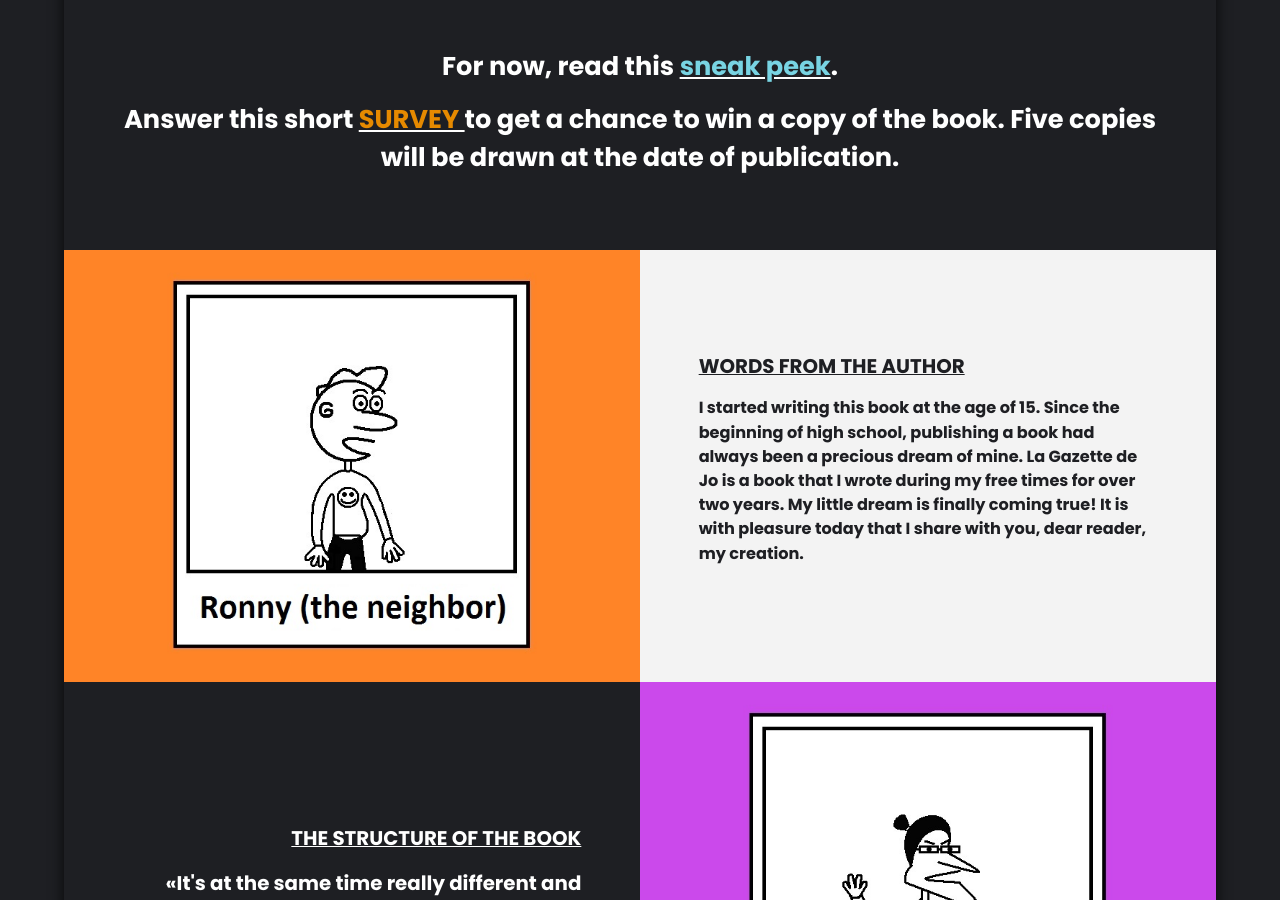
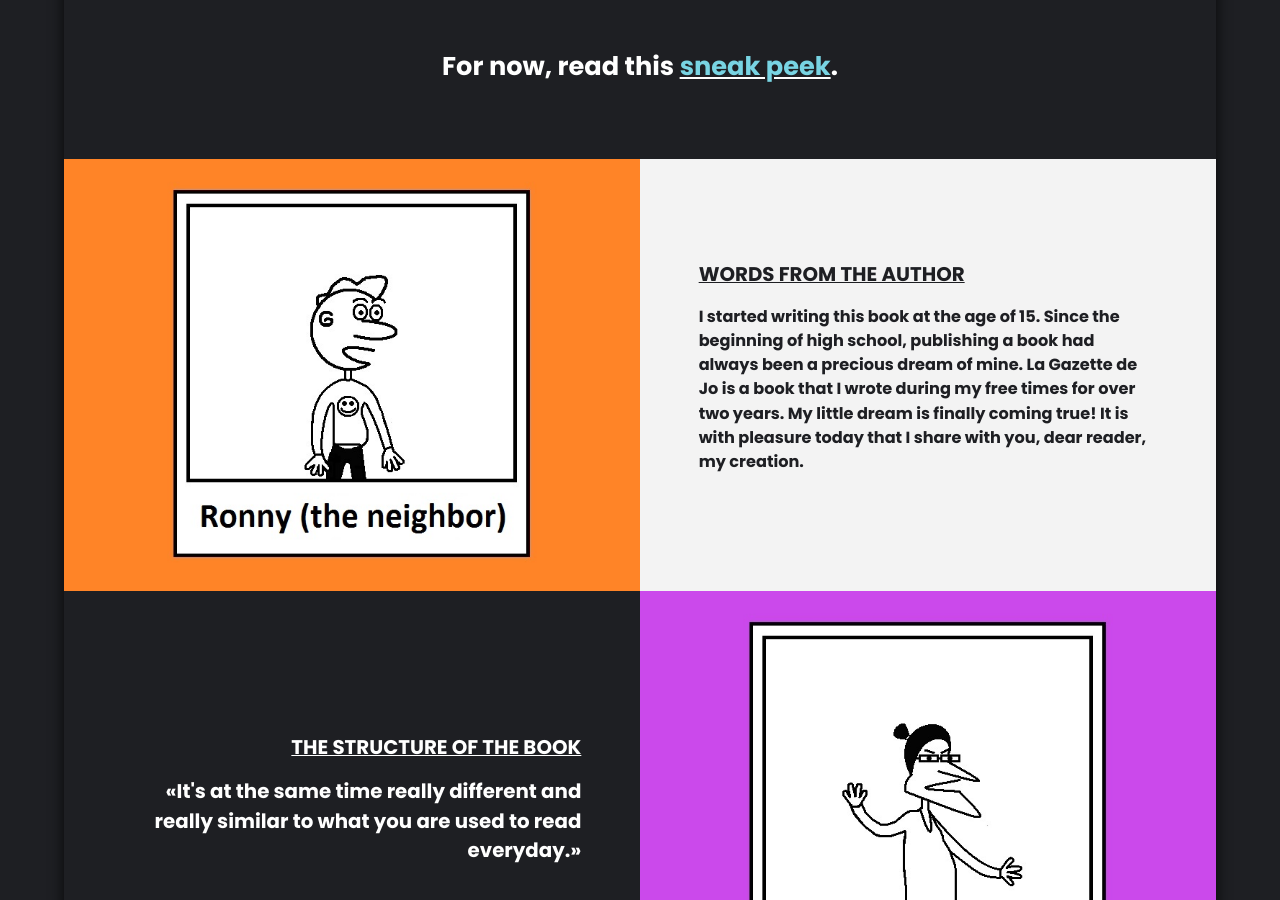
Before and after one commit to gazettejo/gazettejo.github.io, a plain HTML site: page en.html in a window 1280 px wide. Shown: the part 2752-3652 px from the top of the page. Drawn offline with Linux system fonts and the light colour scheme.

Commit message:
removed survey

```diff
--- a/en.html
+++ b/en.html
@@ -60,7 +60,7 @@
 
 							<br><br>
 							<center><h2 style="color:#FFFFFF">For now, read this <u><a href="assets/pdf/gazette_de_jo_apercu.pdf"><font color="#78D4E3">sneak peek</u></font></a>.</h2></center>
-							<center><h2 style="color:#FFFFFF">Answer this short <u><a href="https://gazettejo.typeform.com/to/E5eZHc"><font color="#e68a00"> SURVEY </u></font></a> to get a chance to win a copy of the book. Five copies will be drawn at the date of publication.<h2></center>
+							<!-- <center><h2 style="color:#FFFFFF">Answer this short <u><a href="https://gazettejo.typeform.com/to/E5eZHc"><font color="#e68a00"> SURVEY </u></font></a> to get a chance to win a copy of the book. Five copies will be drawn at the date of publication.<h2></center> -->
 
 						</div>
 					</section>
```
Also changed, not shown: index.html (+1 -1 lines).
